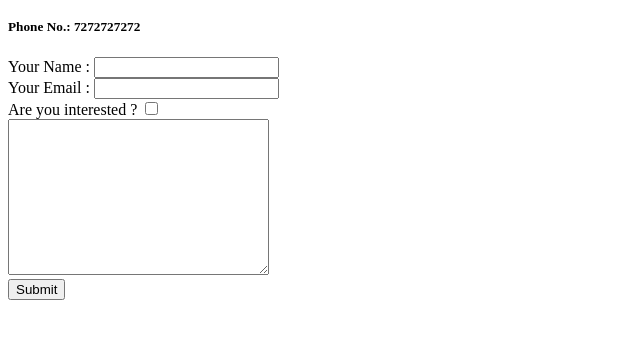
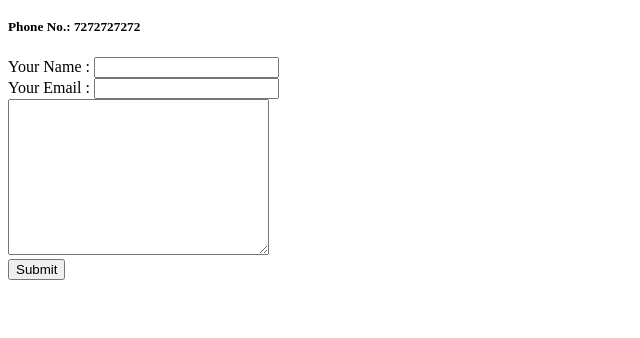
Before and after one commit to Anubhavsworld/CV, a plain HTML site: page contact.html in a window 1280 px wide. Shown: the part 100-438 px from the top of the page, without its empty margins (0-640 px from the left). Drawn offline with Linux system fonts and the light colour scheme.

Commit message:
removed are you interested section

```diff
--- a/contact.html
+++ b/contact.html
@@ -15,8 +15,6 @@
         <input type="text" name="" value=""><br>
         <label>Your Email : </label>
         <input type="email" name="Your Email : " value=""><br>
-        <label>Are you interested ?</label>
-        <input type="checkbox" name="" value=""><br>
         <textarea name="Your message " rows="10" cols="30"></textarea><br>
         <input type="submit" name="">
 
```
